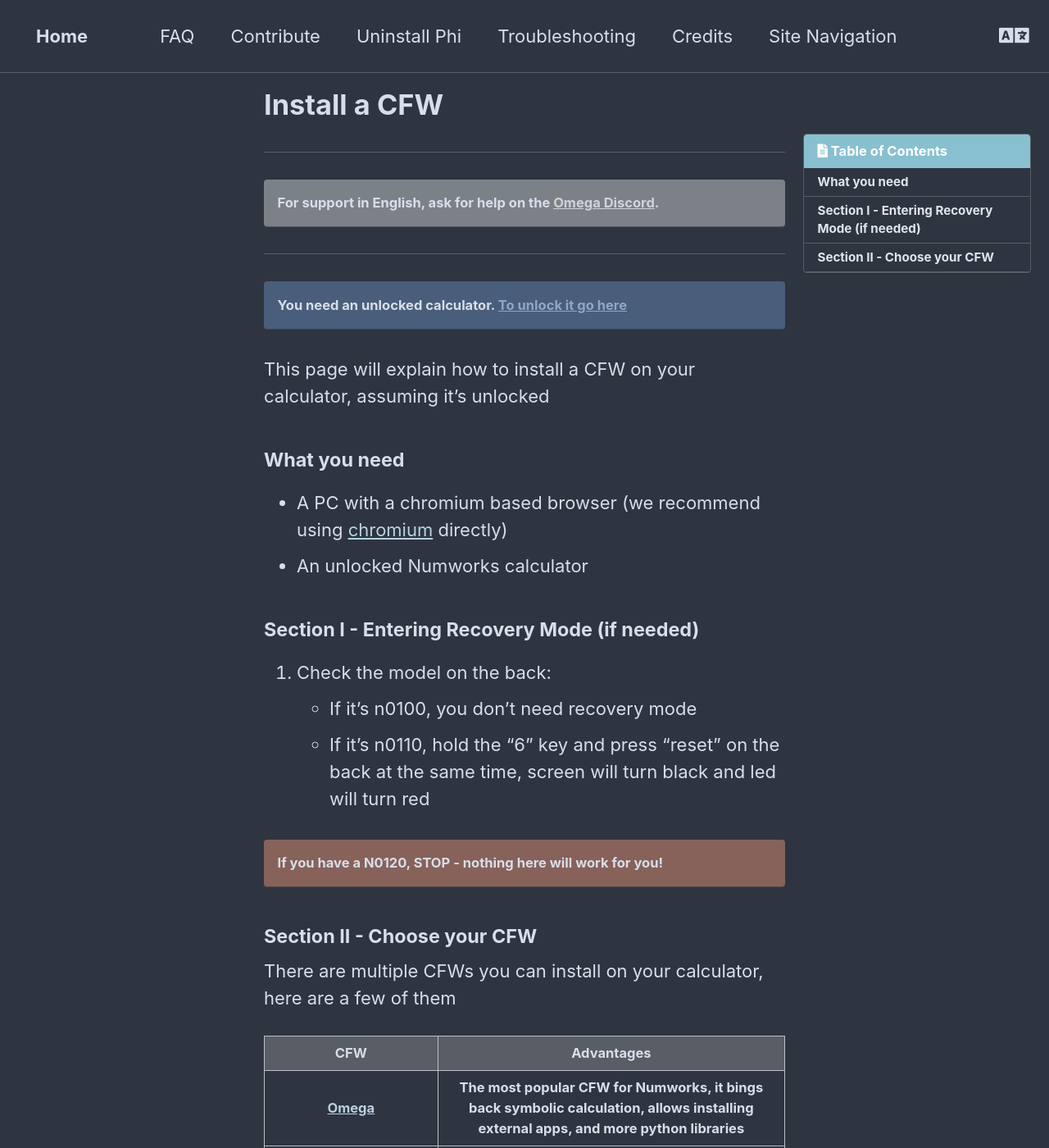
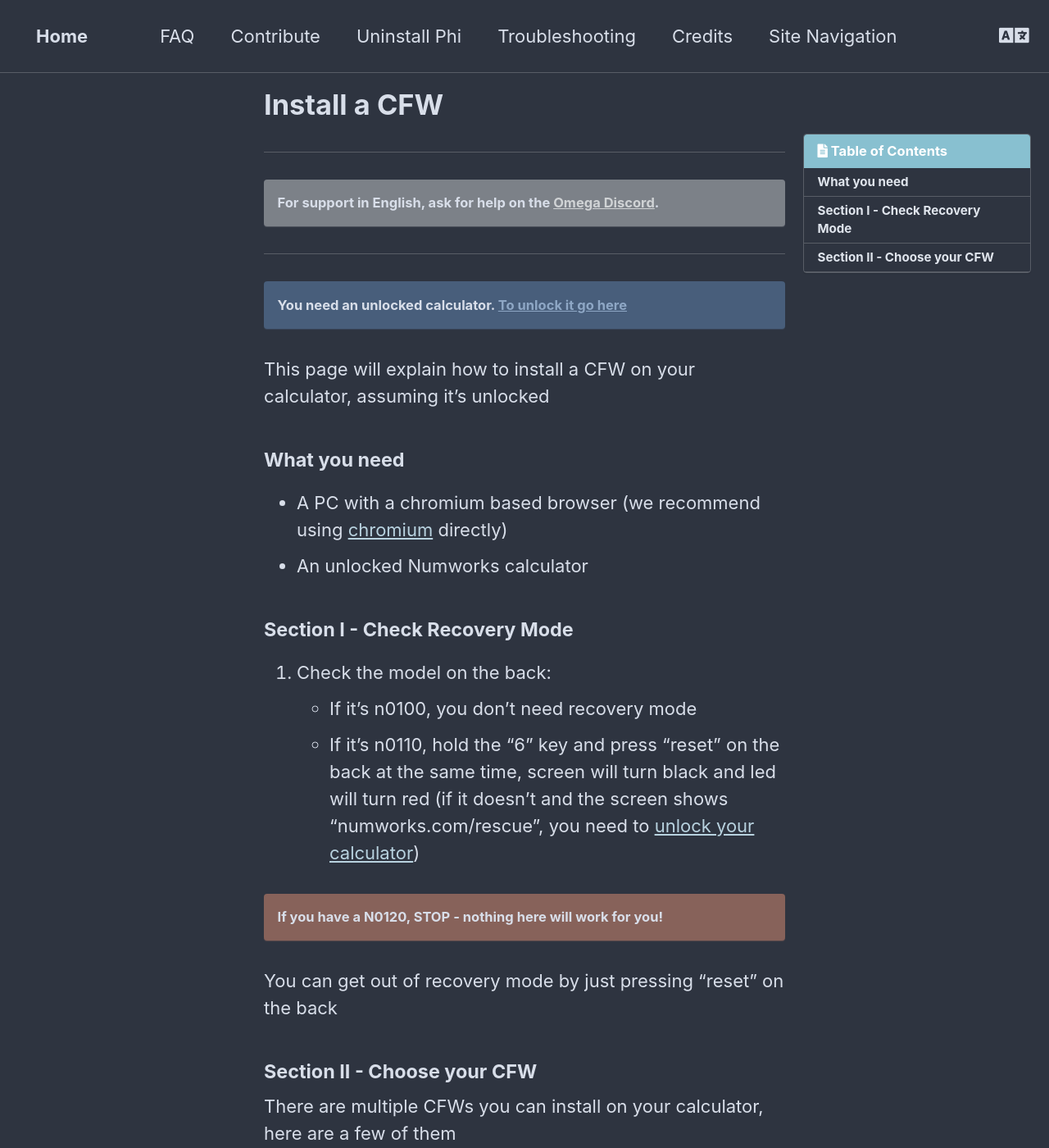
Before and after one commit to Omega-Numworks/Omega-Guide, a Jekyll site: the page built from _pages/en_US/install-a-cfw.md, in a window 1280 px wide and 1400 px high. Shown: the whole window at 82% size. Built offline with Jekyll 4.4.1, drawn with Linux system fonts in a browser that asks for light colours; comment, search, counter and statistics services are not loaded.

Commit message:
Update install-a-cfw.md

```diff
--- a/_pages/en_US/install-a-cfw.md
+++ b/_pages/en_US/install-a-cfw.md
@@ -14,14 +14,16 @@
 - A PC with a chromium based browser (we recommend using [chromium](https://www.chromium.org/chromium-projects/) directly)
 - An unlocked Numworks calculator
 
-#### Section I - Entering Recovery Mode (if needed)
+#### Section I - Check Recovery Mode
 
 1. Check the model on the back:
   - If it's n0100, you don't need recovery mode
-  - If it's n0110, hold the "6" key and press "reset" on the back at the same time, screen will turn black and led will turn red
+  - If it's n0110, hold the "6" key and press "reset" on the back at the same time, screen will turn black and led will turn red (if it doesn't and the screen shows "numworks.com/rescue", you need to [unlock your calculator](get-started))
 
 If you have a N0120, STOP - nothing here will work for you!
 {: .notice--warning}
+
+You can get out of recovery mode by just pressing "reset" on the back
 
 #### Section II - Choose your CFW
 
```
